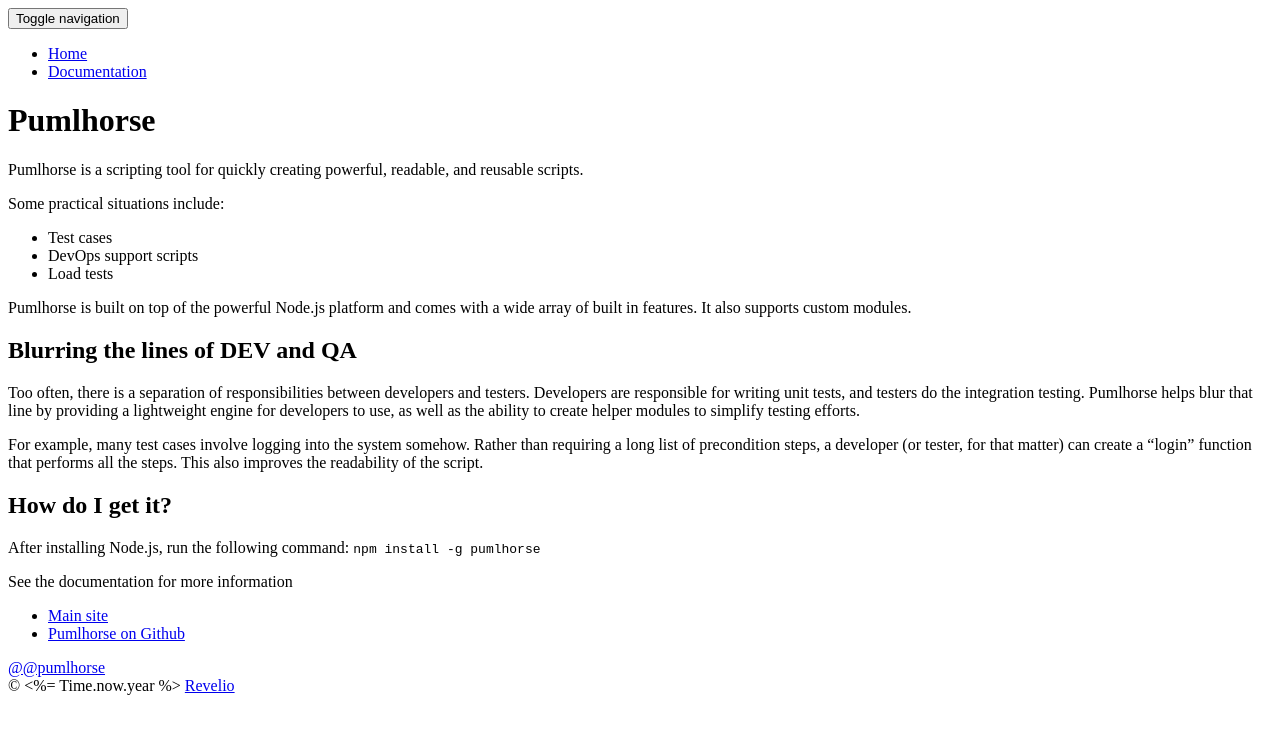
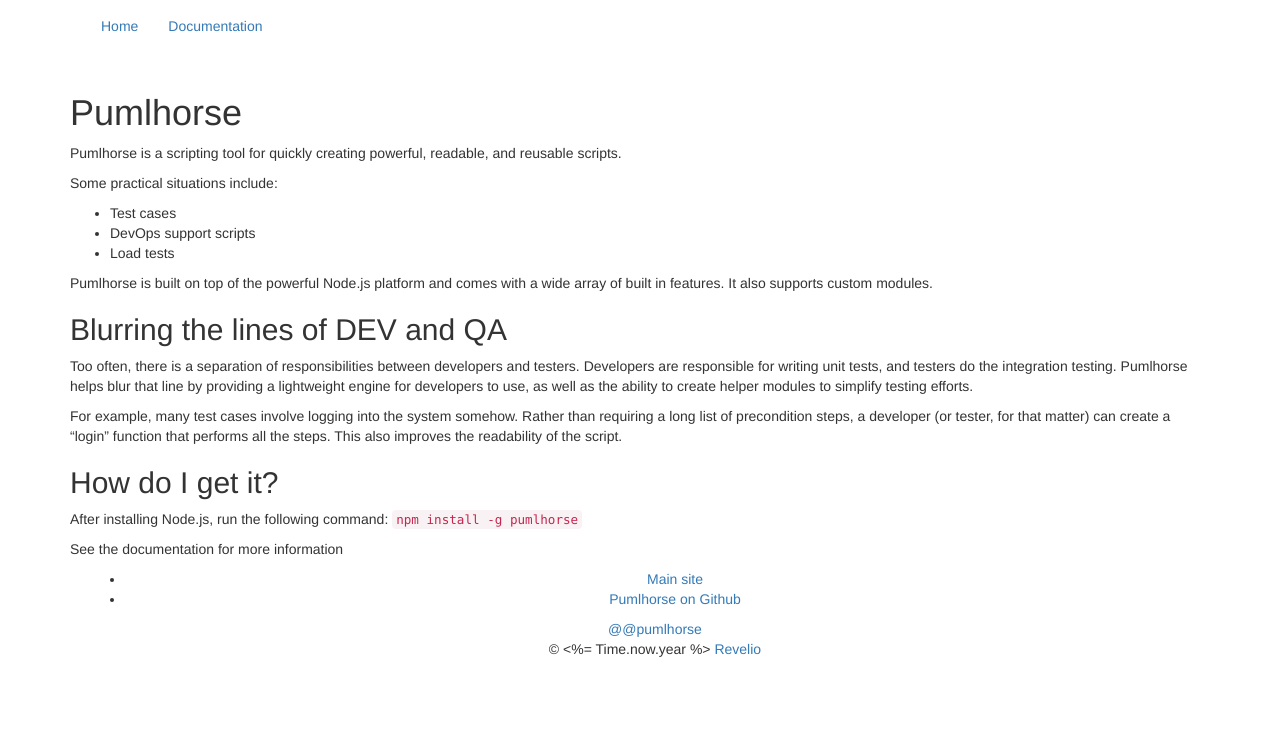
Before and after one commit to pumlhorse/pumlhorse.github.io, a Jekyll site: the page built from index.md, in a window 1280 px wide. Shown: the top 734 px of the page. Built offline with Jekyll 4.4.1, drawn with Linux system fonts in a browser that asks for light colours; nearby versions of some CDN libraries.

Commit message:
Fixed Bootstrap CSS reference

```diff
--- a/_includes/head.html
+++ b/_includes/head.html
@@ -6,6 +6,6 @@
   <link href='//fonts.googleapis.com/css?family=Arvo' rel='stylesheet' type='text/css'>
   <link href="/content/css/site.css" rel="stylesheet" type="text/css" />
   <script src="//ajax.googleapis.com/ajax/libs/jquery/2.1.4/jquery.min.js"></script>
-  <link href="//maxcdn.bootstrapcdn.com/bootstrap/3.3.6/css/bootstrap.min.css" />
+  <link href="//maxcdn.bootstrapcdn.com/bootstrap/3.3.6/css/bootstrap.min.css" rel="stylesheet" type="text/css" />
   <script src="//maxcdn.bootstrapcdn.com/bootstrap/3.3.6/js/bootstrap.min.js"></script>
 </head>
```
